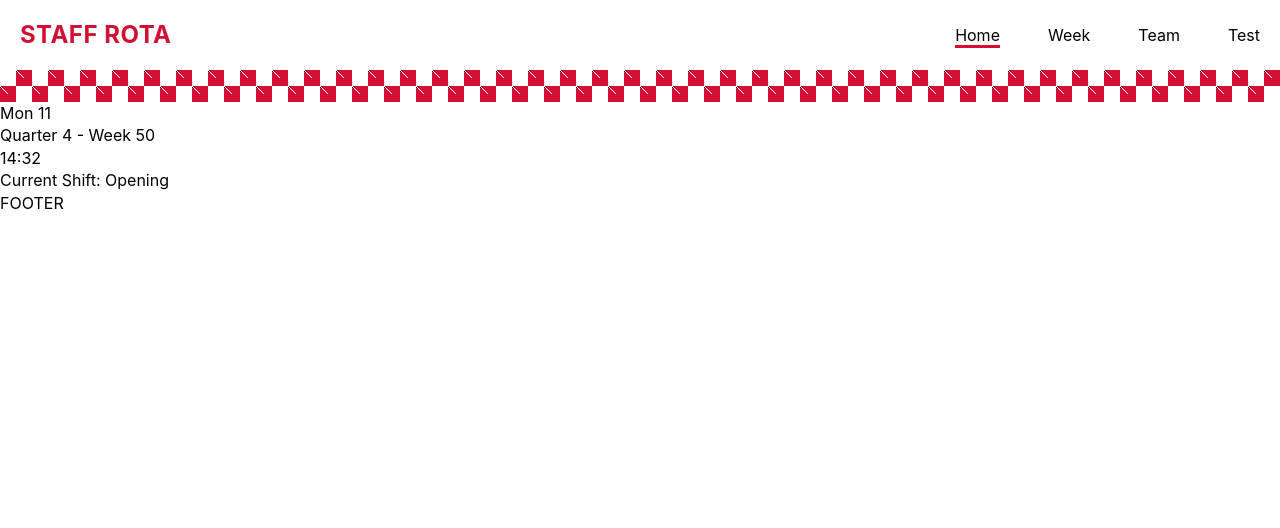
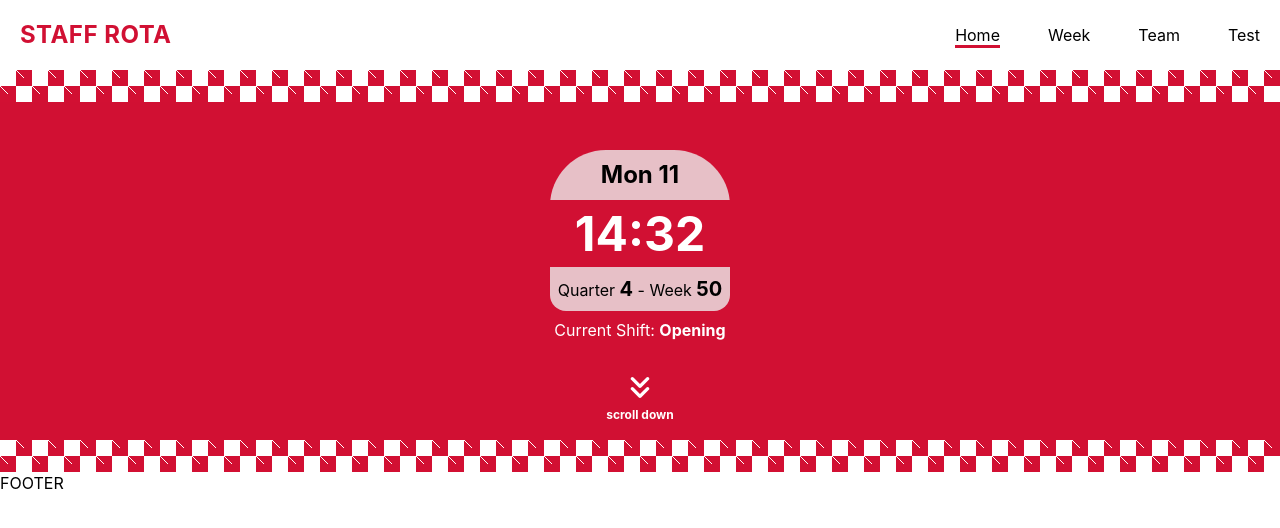
Before and after one commit to 2G2-99/staff_rota, a React (Vite) app: page / in a window 1280 px wide. Shown: the top 528 px of the page. Built offline with nearby package versions, Linux system fonts and the light colour scheme.

Commit message:
Finished styles of Hero and added some new custom variables to the index.css file

```diff
--- a/src/Pages/Home.jsx
+++ b/src/Pages/Home.jsx
@@ -1,20 +1,9 @@
-import {
-	currentShift,
-	formattedDate,
-	formattedQuarter,
-	formattedTime,
-	formattedWeek,
-} from '../logic/time';
+import Hero from '../components/Body/Hero';
 
 function Home() {
 	return (
 		<div>
-			<div>{formattedDate}</div>
-			<div>
-				Quarter {formattedQuarter} - Week {formattedWeek}
-			</div>
-			<div>{formattedTime}</div>
-			<div>Current Shift: {currentShift}</div>
+			<Hero />
 		</div>
 	);
 }
--- a/src/Router/Root.jsx
+++ b/src/Router/Root.jsx
@@ -10,7 +10,7 @@ function Root() {
 
 	return (
 		<>
-			<header className="App_Header">
+			<header className="App_header">
 				<Navbar siteTitle={'staff rota'} isOpen={isOpen} setIsOpen={setIsOpen}>
 					<li>
 						<CustomLink to="/" setIsOpen={setIsOpen}>
--- /dev/null
+++ b/src/components/Body/Hero.jsx
@@ -0,0 +1,50 @@
+import {
+	currentShift,
+	formattedDate,
+	formattedQuarter,
+	formattedTime,
+	formattedWeek,
+} from '../../logic/time';
+import '../../styles/Hero.css';
+
+function Hero() {
+	return (
+		<div id="hero">
+			<div className="hero-wrapper">
+				<div className="date">
+					<p className="current">{formattedDate}</p>
+				</div>
+				<div className="time">
+					<p className="current">{formattedTime}</p>
+				</div>
+				<div className="date">
+					<p className="format">
+						Quarter <span className="quarter">{formattedQuarter}</span> - Week{' '}
+						<span className="week">{formattedWeek}</span>
+					</p>
+				</div>
+				<div className="shift-time">
+					<p>
+						Current Shift: <span className="current">{currentShift}</span>
+					</p>
+				</div>
+			</div>
+			<button className="scroll-down_btn">
+				<svg
+					xmlns="http://www.w3.org/2000/svg"
+					width="3em"
+					height="3em"
+					viewBox="0 0 24 24"
+				>
+					<path
+						fill="#ffffff"
+						d="m12 16.175l3.9-3.875q.275-.275.688-.288t.712.288q.275.275.275.7t-.275.7l-4.6 4.6q-.15.15-.325.213t-.375.062q-.2 0-.375-.063T11.3 18.3l-4.6-4.6q-.275-.275-.288-.687T6.7 12.3q.275-.275.7-.275t.7.275l3.9 3.875Zm0-6L15.9 6.3q.275-.275.688-.287t.712.287q.275.275.275.7t-.275.7l-4.6 4.6q-.15.15-.325.213t-.375.062q-.2 0-.375-.062T11.3 12.3L6.7 7.7q-.275-.275-.288-.688T6.7 6.3q.275-.275.7-.275t.7.275l3.9 3.875Z"
+					/>
+				</svg>
+			</button>
+			<p className="scroll-down_text">scroll down</p>
+		</div>
+	);
+}
+
+export default Hero;
--- a/src/components/Body/Layout.jsx
+++ /dev/null
@@ -1,5 +0,0 @@
-function Layout({ children }) {
-	return <div>{children}</div>;
-}
-
-export default Layout;
--- a/src/index.css
+++ b/src/index.css
@@ -1,27 +1,42 @@
 :root,
 html {
 	/* COLORS */
-	--red-tape: #d21033;
-	--white: #ffffff;
-	--light-grey: #eeeeee;
-	--black: #000000;
+	--red-tape: rgb(209, 16, 51);
+	--white: rgb(255, 255, 255);
+	--light-grey: rgb(237, 237, 237);
+	--black: rgb(0, 0, 0);
 
 	/* FONTS */
 	--text-base: 16px;
-	--xs-text: 0.375rem;
-	--sm-text: 0.5rem;
+	--xs-text: 0.5rem;
+	--sm-text: 0.75rem;
 	--md-text: 1.25rem;
 	--lg-text: 1.5rem;
 	--xl-text: 2rem;
 	--2xl-text: 2.5rem;
 	--3xl-text: 3rem;
 
+	/* SIZES */
+	--2xs-size: 16rem;
+	--xs-size: 20rem;
+	--sm-size: 24rem;
+	--md-size: 28rem;
+	--lg-size: 32rem;
+	--xl-size: 36rem;
+	--2xl-size: 42rem;
+	--3xl-size: 48rem;
+	--4xl-size: 56rem;
+	--5xl-size: 64rem;
+	--6xl-size: 72rem;
+	--7xl-size: 80rem;
+	--8xl-size: 90rem;
+	--full-size: 100%;
+
 	/* CONTAINER WIDTH */
 	--sm-w: 360px;
 	--md-w: 481px;
 	--lg-w: 769px;
 	--xl-w: 1024px;
-	--full-w: 100%;
 
 	font-family: Inter, system-ui, Avenir, Helvetica, Arial, sans-serif;
 	font-size: var(--text-base);
--- /dev/null
+++ b/src/styles/Hero.css
@@ -0,0 +1,87 @@
+@keyframes bounce {
+	from {
+		transform: translateY(0.25em);
+	}
+	to {
+		transform: translateY(-0.125em);
+	}
+}
+
+#hero {
+	padding: 1em 0;
+	background-color: var(--red-tape);
+	width: var(--full-size);
+	height: var(--full-size);
+	display: flex;
+	justify-content: center;
+	align-items: center;
+	font-weight: bold;
+	display: flex;
+	flex-direction: column;
+}
+
+.hero-wrapper {
+	background-color: rgba(237, 237, 237, 0.8);
+	display: flex;
+	flex-direction: column;
+	align-items: center;
+	justify-content: center;
+	border-radius: 3.5em 3.5em 1em 1em;
+	position: relative;
+	margin-top: 2em;
+}
+
+.date {
+	display: flex;
+	padding: 0.5em;
+
+	.current {
+		font-size: var(--lg-text);
+	}
+}
+
+.format {
+	font-size: var(--text-base);
+	font-weight: normal;
+
+	.quarter,
+	.week {
+		font-size: var(--md-text);
+		font-weight: bold;
+	}
+}
+
+.time {
+	font-size: var(--3xl-text);
+	background-color: var(--red-tape);
+	width: var(--full-size);
+	text-align: center;
+	color: var(--white);
+}
+
+.shift-time {
+	position: absolute;
+	top: 105%;
+	color: var(--white);
+	text-align: center;
+	font-weight: normal;
+
+	.current {
+		font-weight: bold;
+	}
+}
+
+.scroll-down_btn {
+	margin-top: 4em;
+	background-color: transparent;
+	border: none;
+	display: block;
+	color: var(--white);
+	font-weight: bold;
+	animation: bounce 0.7s ease-in-out 0s infinite alternate none;
+}
+
+.scroll-down_text {
+	color: var(--white);
+	font-size: var(--sm-text);
+}
--- a/src/styles/Root.css
+++ b/src/styles/Root.css
@@ -1,4 +1,5 @@
-header::after {
+header::after,
+main::after {
 	content: '';
 	display: block;
 	width: 100%;
```
